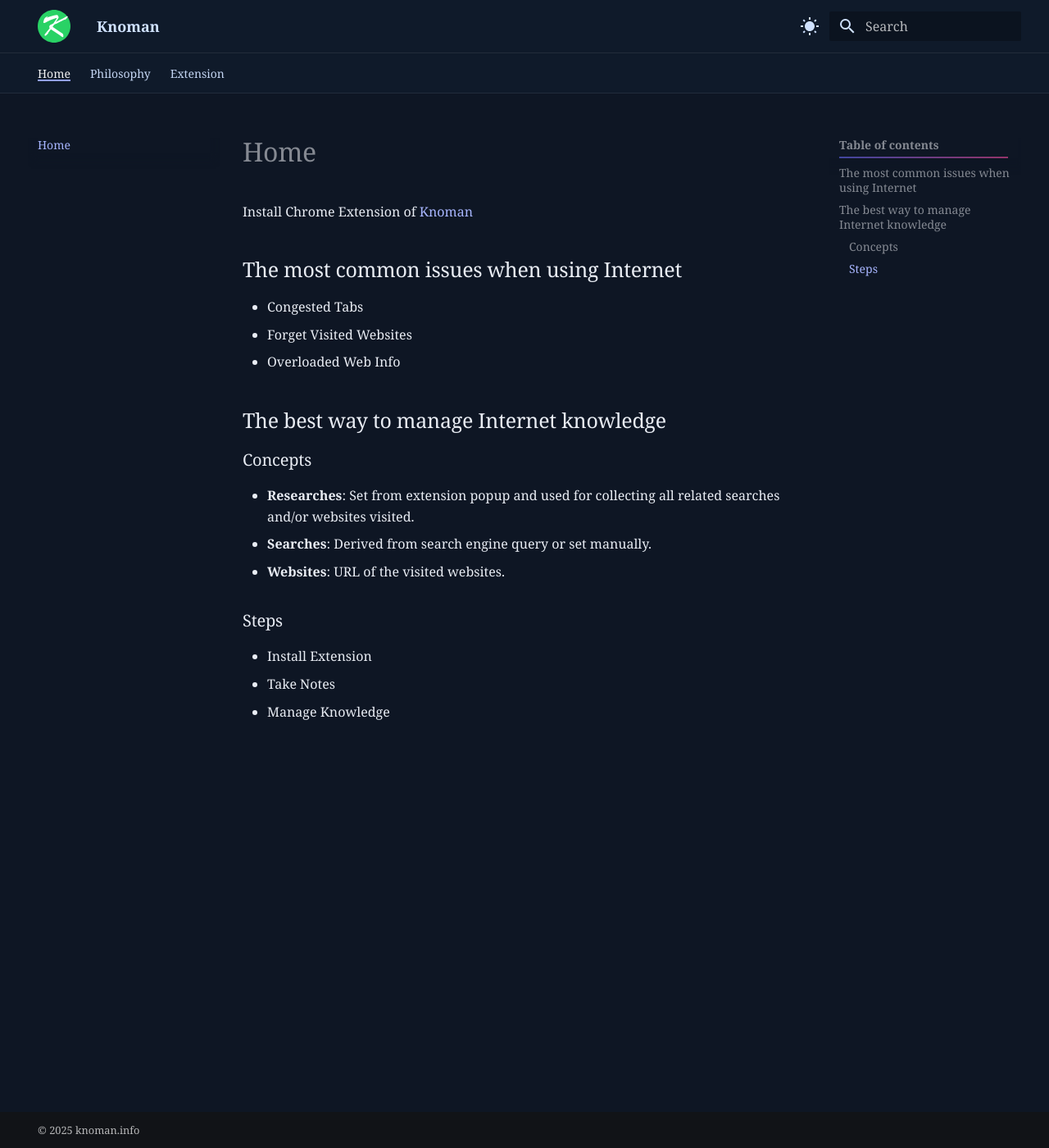
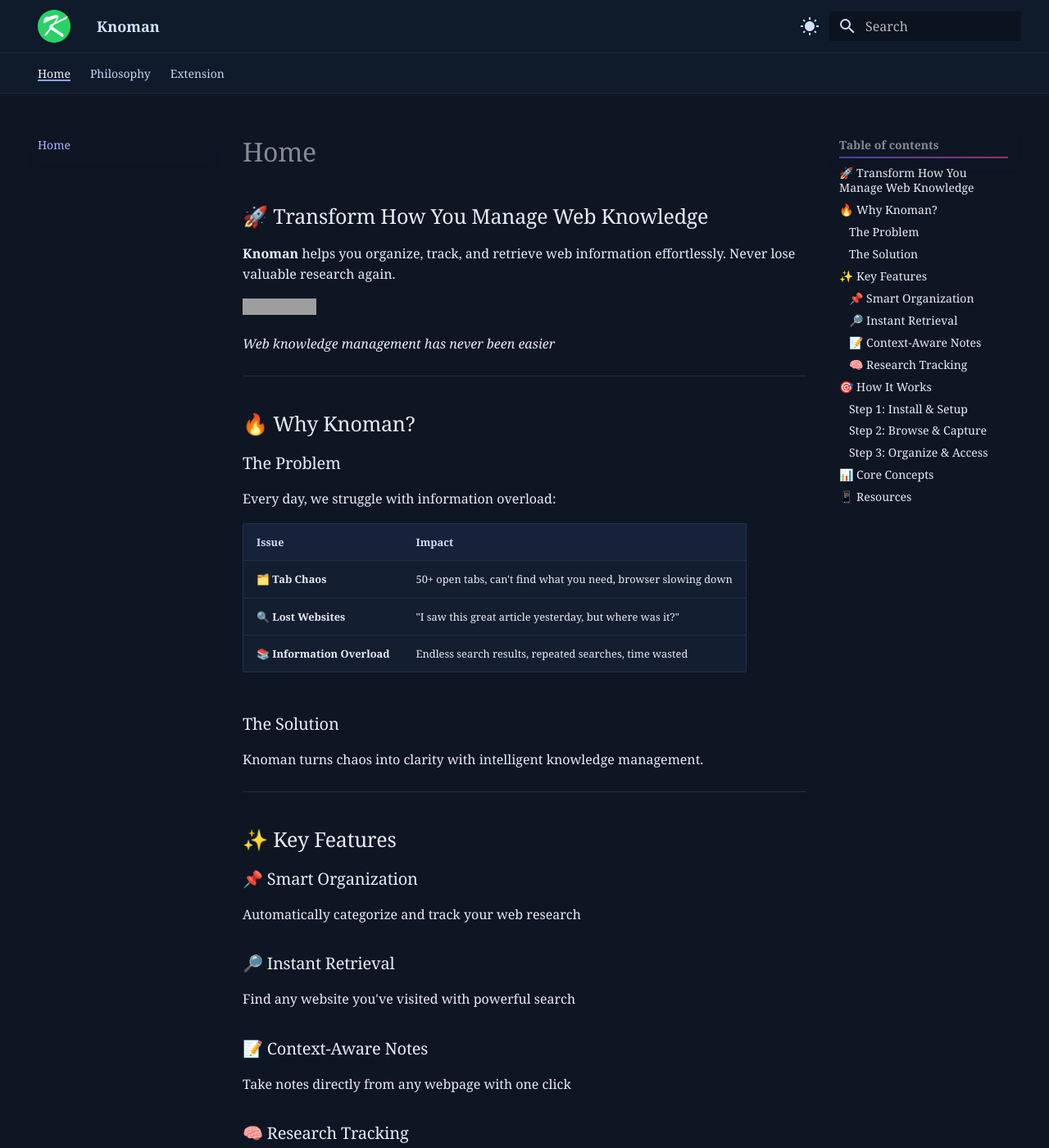
Before and after one commit to knoman-info/knoman-info.github.io, an MkDocs documentation site: the page built from docs/index.md, in a window 1280 px wide and 1400 px high. Shown: the whole window at 82% size. Built offline with MkDocs 1.6.1 and Material for MkDocs 9.7.7, drawn with Linux system fonts in a browser that asks for light colours; some of the changed text lies outside the part shown; grey boxes are pictures that could not be loaded.

Commit message:
feat: update home page

````diff
--- a/docs/index.md
+++ b/docs/index.md
@@ -1,27 +1,92 @@
 ---
-title: Knoman - Your Personal Knowledge Manger
+title: Knoman - Smart Knowledge Manager for the Web
 ---
 
-Install Chrome Extension of [Knoman](https://chrome.google.com/webstore/detail/knoman/pkjiiacndminmhofjeggfkbheibkaeag)
+## 🚀 Transform How You Manage Web Knowledge
+
+**Knoman** helps you organize, track, and retrieve web information effortlessly. Never lose valuable research again.
+
+[![Install Chrome Extension](https://img.shields.io/badge/Install-Chrome_Extension-4285F4?style=for-the-badge&logo=google-chrome&logoColor=white)](https://chrome.google.com/webstore/detail/knoman/pkjiiacndminmhofjeggfkbheibkaeag)
+
+*Web knowledge management has never been easier*
 
 
-## The most common issues when using Internet
+---
 
-* Congested Tabs
-* Forget Visited Websites
-* Overloaded Web Info
+## 🔥 Why Knoman?
 
-## The best way to manage Internet knowledge
+### The Problem
 
-### Concepts
+Every day, we struggle with information overload:
 
-* **Researches**: Set from extension popup and used for collecting all
-related searches and/or websites visited.
-* **Searches**: Derived from search engine query or set manually.
-* **Websites**: URL of the visited websites.
+| Issue | Impact |
+|-------|--------|
+| **🗂️ Tab Chaos** | 50+ open tabs, can't find what you need, browser slowing down |
+| **🔍 Lost Websites** | "I saw this great article yesterday, but where was it?" |
+| **📚 Information Overload** | Endless search results, repeated searches, time wasted |
 
-### Steps
+### The Solution
 
-* Install Extension
-* Take Notes
-* Manage Knowledge
+Knoman turns chaos into clarity with intelligent knowledge management.
+
+---
+
+## ✨ Key Features
+
+### 📌 Smart Organization
+Automatically categorize and track your web research
+
+### 🔎 Instant Retrieval
+Find any website you've visited with powerful search
+
+### 📝 Context-Aware Notes
+Take notes directly from any webpage with one click
+
+### 🧠 Research Tracking
+Group related searches and websites into research projects
+
+---
+
+## 🎯 How It Works
+
+### Step 1: Install & Setup
+```
+✓ Add Chrome Extension
+✓ Ready in 30 seconds
+```
+
+### Step 2: Browse & Capture
+- **Right-click → "Knoman Take Notes"** on any webpage
+- **Click Popup → Text Input** to set topic with Enter
+- **Click Popup → "Open Sidepanel"** to show websites and notes for a particular topic
+
+### Step 3: Organize & Access
+- [x] View all your research projects
+- [x] Access your notes and insights
+- [ ] Search through saved websites
+
+---
+
+## 📊 Core Concepts
+
+| Concept | Description | How It Works |
+|---------|-------------|--------------|
+| **🔬 Researches** | Topic-based collections | Set via extension popup to group related content |
+| **🔍 Searches** | Query tracking | Auto-captured from search engines |
+| **🌐 Websites** | Visited web pages | Selectively saved when you browse |
+| **📝 Notes** | Context-aware annotations | Add insights via right-click menu or side panel on any webpage |
+
+---
+
+
+## 📱 Resources
+
+- [💬 Feedback](https://github.com/lorenzai/knoman.info/issues/new/choose)
+
+
+---
+
+
+**Ready to take control of your web knowledge?**
+
+[![Get Started Now](https://img.shields.io/badge/Get_Started_Now-008080?style=for-the-badge)](https://chrome.google.com/webstore/detail/knoman/pkjiiacndminmhofjeggfkbheibkaeag)
--- a/mkdocs.yml
+++ b/mkdocs.yml
@@ -78,6 +78,8 @@ markdown_extensions:
         - name: mermaid
           class: mermaid
           format: !!python/name:pymdownx.superfences.fence_div_format
+  - pymdownx.tasklist:
+      custom_checkbox: true
 
 extra_css:
   - assets/extra.css
````
